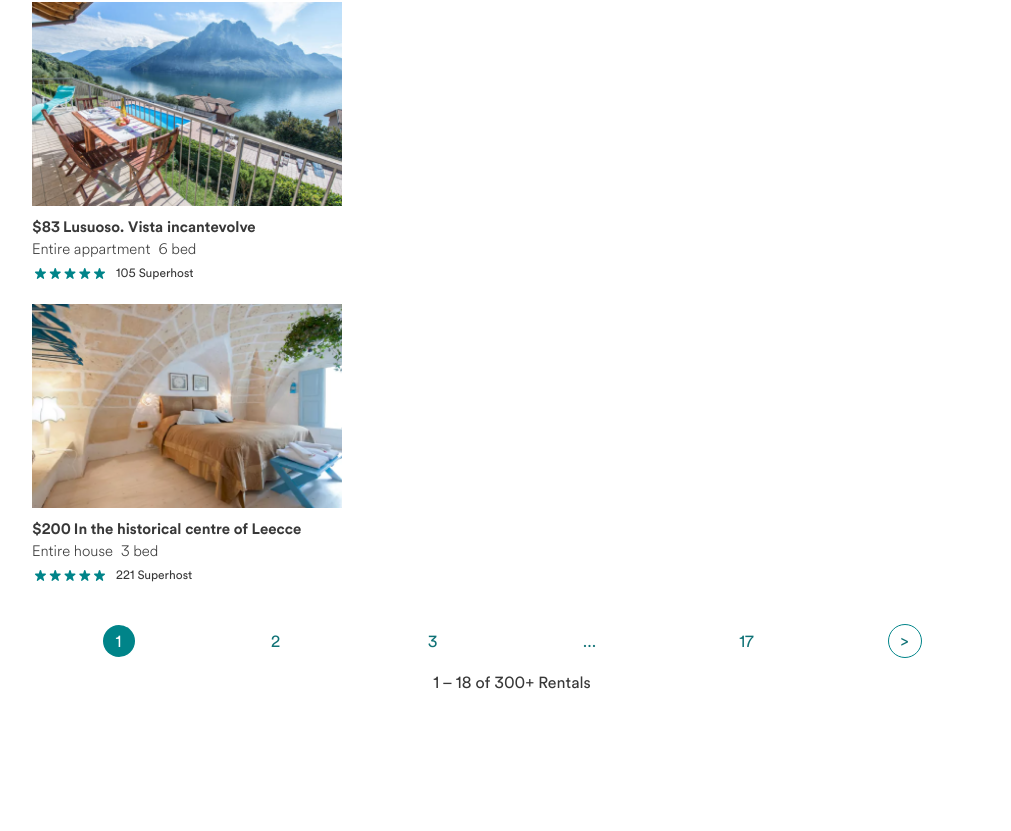
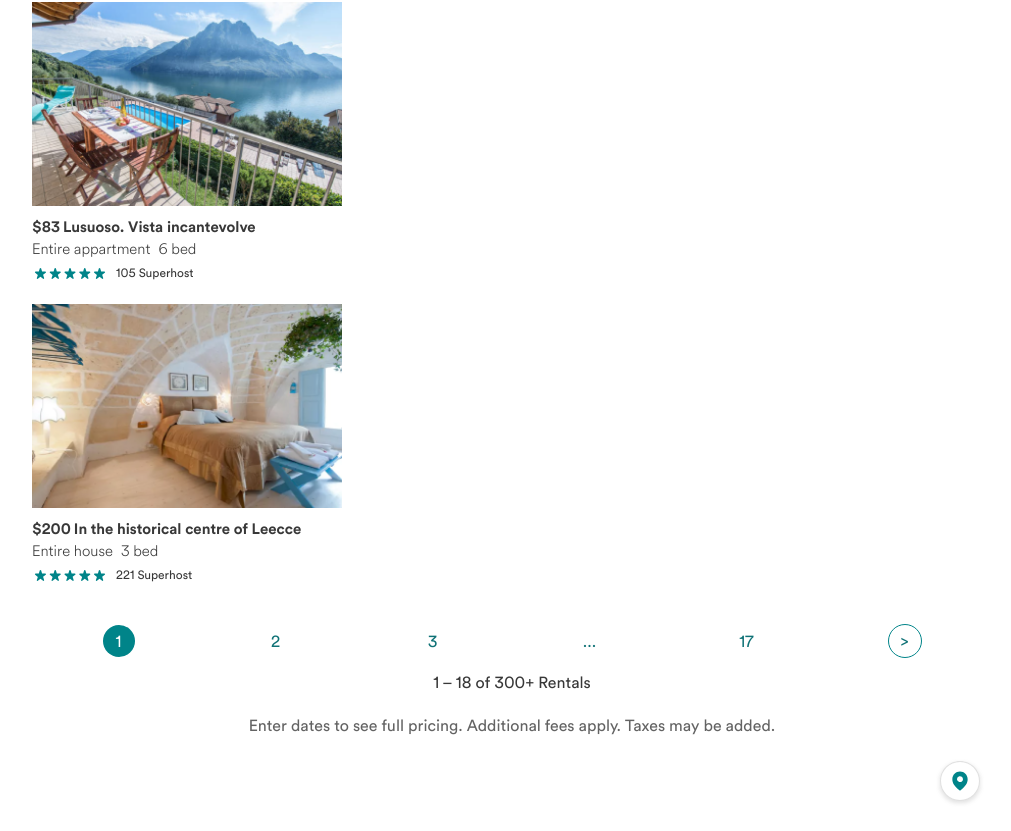
Before and after one commit to whitecolt/airbnb-demo-frontend, a React (Create React App) app: page /homes in a window 1280 px wide. Shown: the part 1368-2199 px from the top of the page, without its empty margins (128-1139 px from the left). Before the commit the page ends 2084 px from the top, so only its background shows below. Built offline with nearby package versions, Linux system fonts and the light colour scheme.

Commit message:
added footer component

```diff
--- a/src/Homes/Footer.js
+++ b/src/Homes/Footer.js
@@ -1,18 +1,34 @@
 import React, { Component } from "react";
 import styled from "styled-components";
+import map from "./map.svg";
 
 const Info = styled.p`
   margin: 0;
+  text-align: center;
   color: #636363;
   font: 16px/19px "Circular Air Book", "Helvetica Neue", "Helvetica", "Arial",
     sans-serif;
+`;
+
+export const MapLink = styled.a`
+  display: flex;
+  flex-direction: row-reverse;
+  margin: 24px 0;
 `;
 
 export default props => {
   return (
     <div className="container">
       <div className="row">
-        <div className="col-xs-12" />
+        <div className="col-xs-12">
+          <Info>
+            Enter dates to see full pricing. Additional fees apply. Taxes may be
+            added.
+          </Info>
+          <MapLink>
+            <img src={map} alt="" />
+          </MapLink>
+        </div>
       </div>
     </div>
   );
--- a/src/Homes/index.js
+++ b/src/Homes/index.js
@@ -1,9 +1,11 @@
 import React, { Component } from "react";
 import styled from "styled-components";
+
 import Header from "../Header";
 import Filters from "./Filters";
 import Card from "./Card";
 import Paginator from "./Paginator";
+import Footer from "./Footer";
 
 import center from "./center.png";
 import dreamy from "./dreamy.png";
@@ -92,6 +94,7 @@ export default () => (
             />
           </CardWrap>
           <Paginator />
+          <Footer />
         </div>
       </div>
     </div>
```
Also changed, not shown: src/Homes/Map.js (added).
